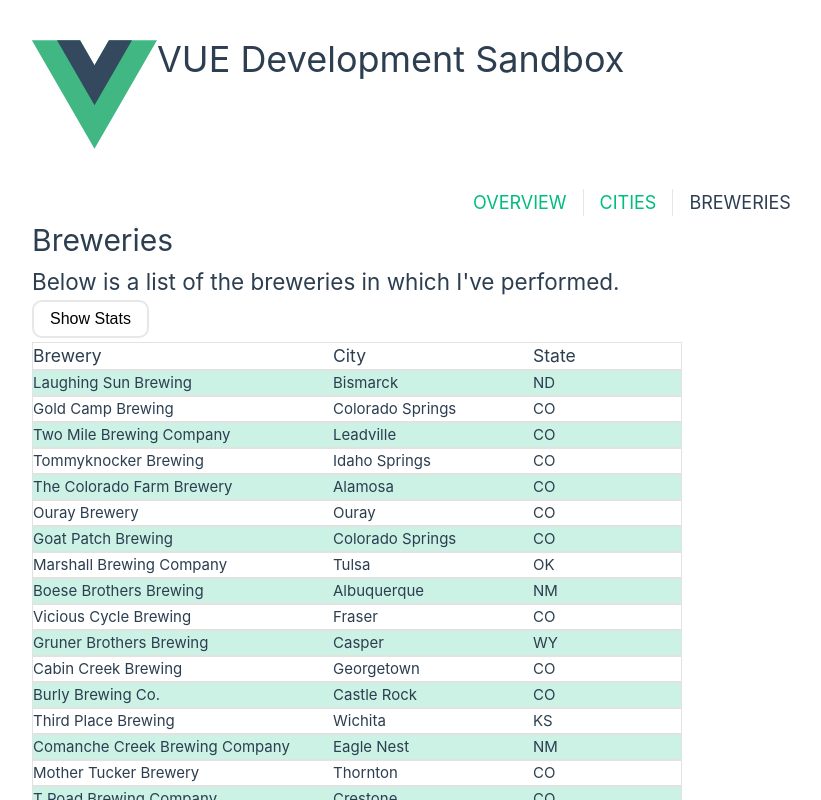
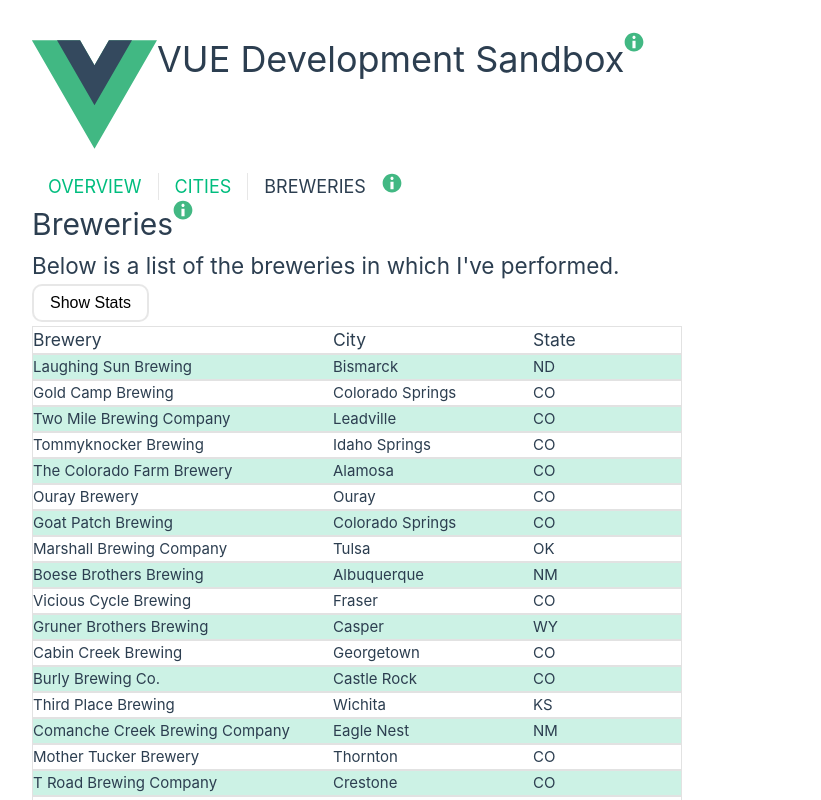
Before and after one commit to offthekitchen/vue-sandbox, a Vue app: page /breweries in a window 1280 px wide. Shown: the top 800 px of the page, without its empty margins (0-821 px from the left). Built offline with nearby package versions, Linux system fonts and the light colour scheme.

Commit message:
Added Info Popup Component

```diff
--- a/src/App.vue
+++ b/src/App.vue
@@ -1,7 +1,28 @@
 <script setup lang="ts">
+import { ref } from "vue";
 import { RouterLink, RouterView } from "vue-router";
 import AppFooter from "./components/Footer.vue";
+import InfoPopup from "./components/InfoPopup.vue";
 
+var appInfoHtml: string =
+  "This Vue application is written in TypeScript using the composition API and composables. It incorporates the following:";
+appInfoHtml += "<ul><li>Vue Router</li><li>Pinia Store</li><li>Slots</li></ul>";
+var navInfoHtml: string =
+  "The navigation uses the Vue Router to change out the content fo each area.";
+
+const showAppInfo = ref(false);
+const showNavInfo = ref(false);
+
+function toggleInfo(infoContext: string) {
+  switch (infoContext) {
+    case "app":
+      showAppInfo.value = !showAppInfo.value;
+      break;
+    case "nav":
+      showNavInfo.value = !showNavInfo.value;
+      break;
+  }
+}
 </script>
 <template>
   <div class="page-wrapper">
@@ -15,6 +36,21 @@
           height="125"
         />
         <div class="title">VUE Development Sandbox</div>
+        <img
+          alt="Info Icon"
+          title="Info Icon"
+          class="icon"
+          src="@/assets/info-icon.svg"
+          width="20"
+          height="20"
+          v-on:click="toggleInfo('app')"
+        />
+        <InfoPopup
+          v-show="showAppInfo"
+          @close="toggleInfo('app')"
+          title="Application Info"
+          ><span v-html="appInfoHtml"></span>
+        </InfoPopup>
       </div>
       <div class="navigation">
         <nav>
@@ -22,12 +58,26 @@
           <RouterLink to="/cities">CITIES</RouterLink>
           <RouterLink to="/breweries">BREWERIES</RouterLink>
         </nav>
+        <img
+          alt="Info Icon"
+          title="Info Icon"
+          class="icon"
+          src="@/assets/info-icon.svg"
+          width="20"
+          height="20"
+          v-on:click="toggleInfo('nav')"
+        />
+        <InfoPopup
+          v-show="showNavInfo"
+          @close="toggleInfo('nav')"
+          title="Navigation Info"
+          ><span v-html="navInfoHtml"></span>
+        </InfoPopup>
       </div>
     </header>
     <div class="main-section">
       <RouterView />
     </div>
-
   </div>
   <AppFooter />
 </template>
@@ -51,11 +101,14 @@
   font-size: 36px;
 }
 
+.navigation {
+  display: flex;
+  margin-top: 16px;
+}
+
 nav {
-  width: 100%;
   font-size: 18px;
   text-align: center;
-  margin-top: 2rem;
 }
 
 nav a.router-link-exact-active {
@@ -93,5 +146,4 @@
 .primary-button:hover {
   background-color: #e2e2e2;
 }
-
 </style>
--- a/src/assets/main.css
+++ b/src/assets/main.css
@@ -19,6 +19,10 @@
   background-color: hsla(160, 100%, 37%, 0.2);
 }
 
+.section-header {
+  display: flex;
+}
+
 @media (hover: hover) {
   a:hover {
     background-color: hsla(160, 100%, 37%, 0.2);
--- /dev/null
+++ b/src/components/InfoPopup.vue
@@ -0,0 +1,91 @@
+<script setup lang="ts">
+
+interface Props {
+  title: String
+}
+
+const props = defineProps<Props>()
+
+</script>
+
+<template>
+  <div class="popup">
+    <div class="info-header">
+      <h3>{{ props.title ? props.title : 'INFO' }}</h3>
+      <img
+        alt="Vue logo"
+        class="logo"
+        src="@/assets/close-icon.svg"
+        width="20"
+        height="20"
+        v-on:click="$emit('close')"
+      />
+    </div>
+    <slot></slot>
+    <div class="info-footer">
+      This info popup is a component that receives its content into a
+      slot and its title as a prop.
+    </div>
+  </div>
+</template>
+
+<style>
+.popup {
+  background-color: #555;
+  color: #fff;
+  border-radius: 6px;
+  padding: 8px 16px;
+  position: absolute;
+  z-index: 1;
+  left: 100px;
+  margin-left: -80px;
+  max-width: 300px;
+}
+
+/* Popup arrow */
+.popup .popuptext::after {
+  content: "";
+  position: absolute;
+  top: 100%;
+  left: 50%;
+  margin-left: -5px;
+  border-width: 5px;
+  border-style: solid;
+  border-color: #555 transparent transparent transparent;
+}
+
+/* Toggle this class - hide and show the popup */
+.popup .show {
+  visibility: visible;
+  -webkit-animation: fadeIn 1s;
+  animation: fadeIn 1s;
+}
+
+.info-header {
+  display: flex;
+  justify-content: space-between;
+}
+
+.info-footer {
+  font-style: italic;
+}
+
+/* Add animation (fade in the popup) */
+@-webkit-keyframes fadeIn {
+  from {
+    opacity: 0;
+  }
+  to {
+    opacity: 1;
+  }
+}
+
+@keyframes fadeIn {
+  from {
+    opacity: 0;
+  }
+  to {
+    opacity: 1;
+  }
+}
+</style>
--- a/src/components/Overview.vue
+++ b/src/components/Overview.vue
@@ -31,10 +31,25 @@
             <li>Component Architecture</li>
         </ul>
     </p>
+    <p>You can click the
+      <img
+          alt="Info icon"
+          title="Info icon"
+          class="icon"
+          src="@/assets/info-icon.svg"
+          width="20"
+          height="20"
+        /> icon to get a little behind the scenes info of how each element was implemented.</p>
   </div>
 </template>
-<style>
+<style scoped>
 .overview {
   max-width: 650px;
 }
+
+.icon {
+  margin-bottom: -5px
+  ;
+}
+
 </style>
--- a/src/components/StatsComponent.vue
+++ b/src/components/StatsComponent.vue
@@ -1,24 +1,51 @@
 <script setup lang="ts">
-import type { IStatistic } from "../interfaces/statistic"
-import { useBreweriesStore } from '../stores/breweries'
-import { storeToRefs } from "pinia"
+import { ref } from "vue";
+import type { IStatistic } from "../interfaces/statistic";
+import { useBreweriesStore } from "../stores/breweries";
+import InfoPopup from "./InfoPopup.vue";
+import { storeToRefs } from "pinia";
 
-const store = useBreweriesStore()
+const store = useBreweriesStore();
 
 interface Props {
-  title: String,
-  stats: IStatistic[]
+  title: String;
+  stats: IStatistic[];
 }
 
-const props = defineProps<Props>()
+const props = defineProps<Props>();
 
-const { name, upcoming } = storeToRefs(store)
+const { name, upcoming } = storeToRefs(store);
 
+const showStatsInfo = ref(false);
+
+var statsInfoHtml: string =
+  "The Statics component takes a title string and an array of IStatistics objects as a property and displays them.";
+
+function toggleInfo(infoContext: string) {
+  showStatsInfo.value = !showStatsInfo.value;
+}
 </script>
 
 <template>
   <div class="stats-table">
-    <h1>{{ props.title }}</h1>
+    <div class="section-header">
+      <h1>{{ props.title }}</h1>
+      <img
+        alt="Info Icon"
+        title="Info Icon"
+        class="icon"
+        src="@/assets/info-icon.svg"
+        width="20"
+        height="20"
+        v-on:click="toggleInfo('stats')"
+      />
+      <InfoPopup
+        v-show="showStatsInfo"
+        @close="toggleInfo('stats')"
+        title="Stats Info"
+        ><span v-html="statsInfoHtml"></span>
+      </InfoPopup>
+    </div>
     <div v-for="stat in props.stats" class="stats-row">
       <div class="stats-row-header">{{ stat.stat }}</div>
       <div class="stat">{{ stat.statValue }}</div>
@@ -38,7 +65,6 @@
   padding: 16px;
   height: 200px;
   width: 300px;
-
 }
 .stats-row {
   display: flex;
@@ -51,6 +77,5 @@
   .stats-table {
     height: fit-content;
   }
-
 }
 </style>
--- /dev/null
+++ b/src/stores/cities.ts
@@ -0,0 +1,12 @@
+import { defineStore } from 'pinia'
+import { ref, computed } from 'vue'
+
+export const useCitiesStore = defineStore('cities',  () => {
+    const upcoming = ref(2)
+    const count = ref(0)
+
+    const name = ref('Cities')
+
+    return { count, name, upcoming }
+
+  })
--- a/src/views/BreweriesView.vue
+++ b/src/views/BreweriesView.vue
@@ -5,6 +5,7 @@
 import StatsComponent from "../components/StatsComponent.vue"
 import type { IStatistic } from "../interfaces/statistic"
 import { useBreweriesStore } from '../stores/breweries'
+import InfoPopup from "../components/InfoPopup.vue";
 
 const { breweries, getStats } = useBreweries()
 const store = useBreweriesStore()
@@ -12,14 +13,21 @@
 const showStats = ref(false)
 
 const { name, upcoming } = storeToRefs(store)
-const { increment } = store
+
+const showBreweriesInfo = ref(false)
 
 var btnText: string = "Show Stats"
 var breweryStats: IStatistic[] = []
+var breweriesInfoHtml: string =
+  "The list of Colorado breweries is retrieved from a Pinia store. A composable is used to calculate the brewery statistics.";
 
 function toggleStats() {
   showStats.value = !showStats.value
   btnText = btnText == "Hide Stats" ? "Show Stats" : "Hide Stats"
+}
+
+function toggleInfo(infoContext: string) {
+  showBreweriesInfo.value = !showBreweriesInfo.value
 }
 
 onMounted(() => {
@@ -29,7 +37,21 @@
 
 <template>
   <main>
-  <h1>{{ name }}</h1>
+    <div class="section-header">
+      <h1>{{ name }}</h1>
+      <img
+          alt="Info icon"
+          title="Info icon"
+          class="logo"
+          src="@/assets/info-icon.svg"
+          width="20"
+          height="20"
+          v-on:click="toggleInfo('breweries')"
+        />
+        <InfoPopup v-show="showBreweriesInfo" @close="toggleInfo('breweries')" title="Breweries Info"
+          ><span v-html="breweriesInfoHtml"></span>
+        </InfoPopup>
+    </div>
     <h2>Below is a list of the breweries in which I've performed.</h2>
     <button @click="toggleStats()" class="primary-button">{{ btnText }}</button>
     <section class="breweries-section">
--- a/src/views/CitiesView.vue
+++ b/src/views/CitiesView.vue
@@ -1,18 +1,34 @@
 <script setup lang="ts">
 import { onMounted, ref } from 'vue';
+import { storeToRefs } from "pinia"
 import { useCities } from "../composables/cities";
 import StatsComponent from "../components/StatsComponent.vue"
 import type { IStatistic } from "../interfaces/statistic";
+import { useCitiesStore } from '../stores/cities'
+import InfoPopup from "../components/InfoPopup.vue";
 
 const { performanceCities, getStats } = useCities()
 
+const store = useCitiesStore()
+
+const { name } = storeToRefs(store)
+
 const showStats = ref(false);
+const showCitiesInfo = ref(false)
+
 var btnText: string = 'Show Stats'
 var cityStats: IStatistic[] = []
+
+var citiesInfoHtml: string =
+  "A list of Colorado cities is retrieved from a Pinia store.  A composable is used to filter the cities to only those in which I have performed, and to get city-related statistics.";
 
 function toggleStats() {
     showStats.value = !showStats.value
     btnText = (btnText == 'Hide Stats' ? 'Show Stats' : 'Hide Stats')
+}
+
+function toggleInfo(infoContext: string) {
+  showCitiesInfo.value = !showCitiesInfo.value
 }
 
 onMounted(() => {
@@ -22,6 +38,21 @@
 
 <template>
   <main>
+    <div class="section-header">
+      <h1>{{ name }}</h1>
+      <img
+          alt="Info icon"
+          title="Info icon"
+          class="logo"
+          src="@/assets/info-icon.svg"
+          width="20"
+          height="20"
+          v-on:click="toggleInfo('cities')"
+        />
+        <InfoPopup v-show="showCitiesInfo" @close="toggleInfo('cities')" title="Cities Info"
+          ><span v-html="citiesInfoHtml"></span>
+        </InfoPopup>
+    </div>
     <h2>Below is a list of the Colorado cities in which I've performed.</h2>
     <button @click="toggleStats()" class="primary-button">{{ btnText }}</button>
     <section class="cities-section">
@@ -45,6 +76,7 @@
 </template>
 
 <style scoped>
+
 .cities-section {
   width: 650px;
   display: flex;
```
Also changed, not shown: src/assets/close-icon.svg (added), src/assets/info-icon.svg (added).
